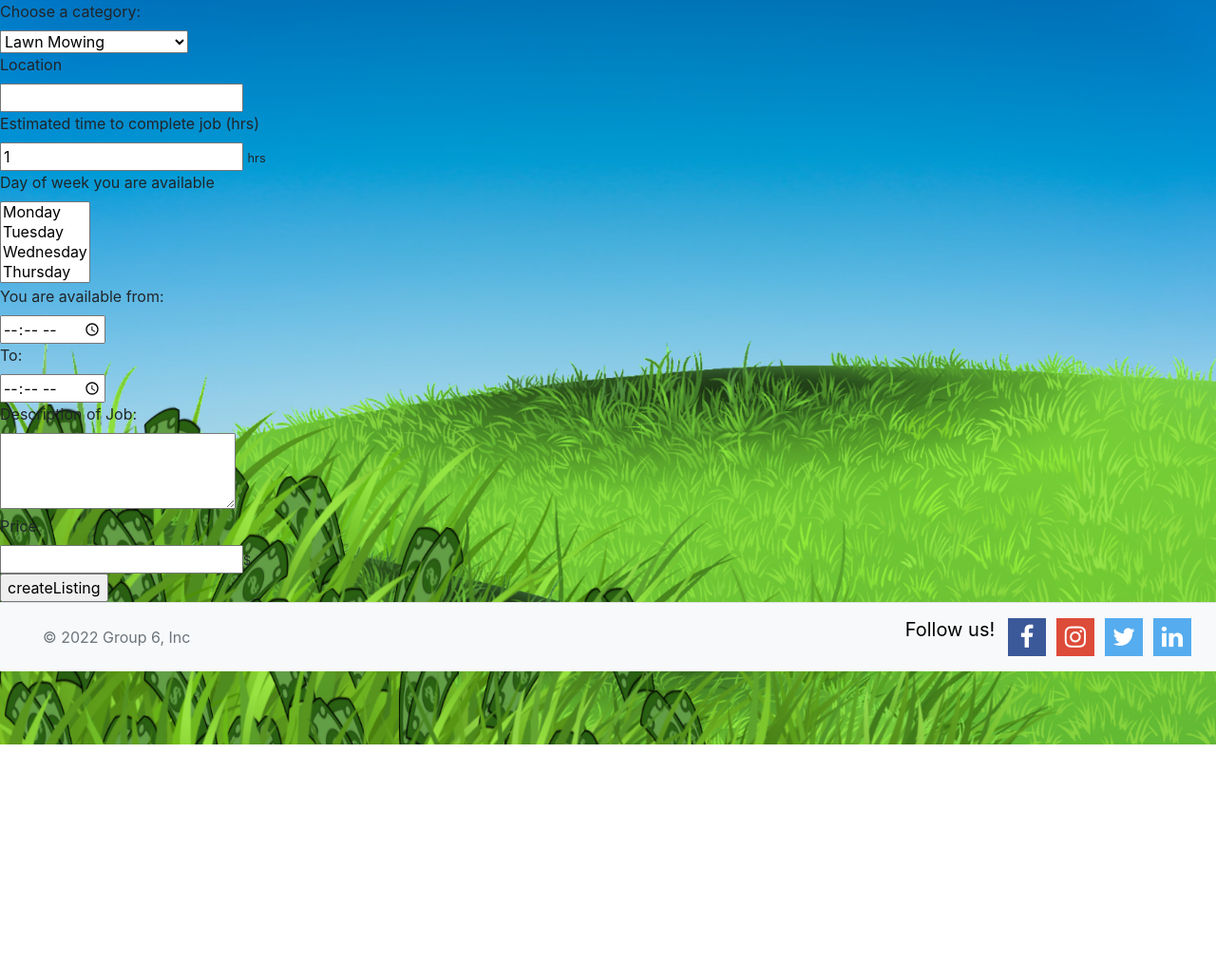
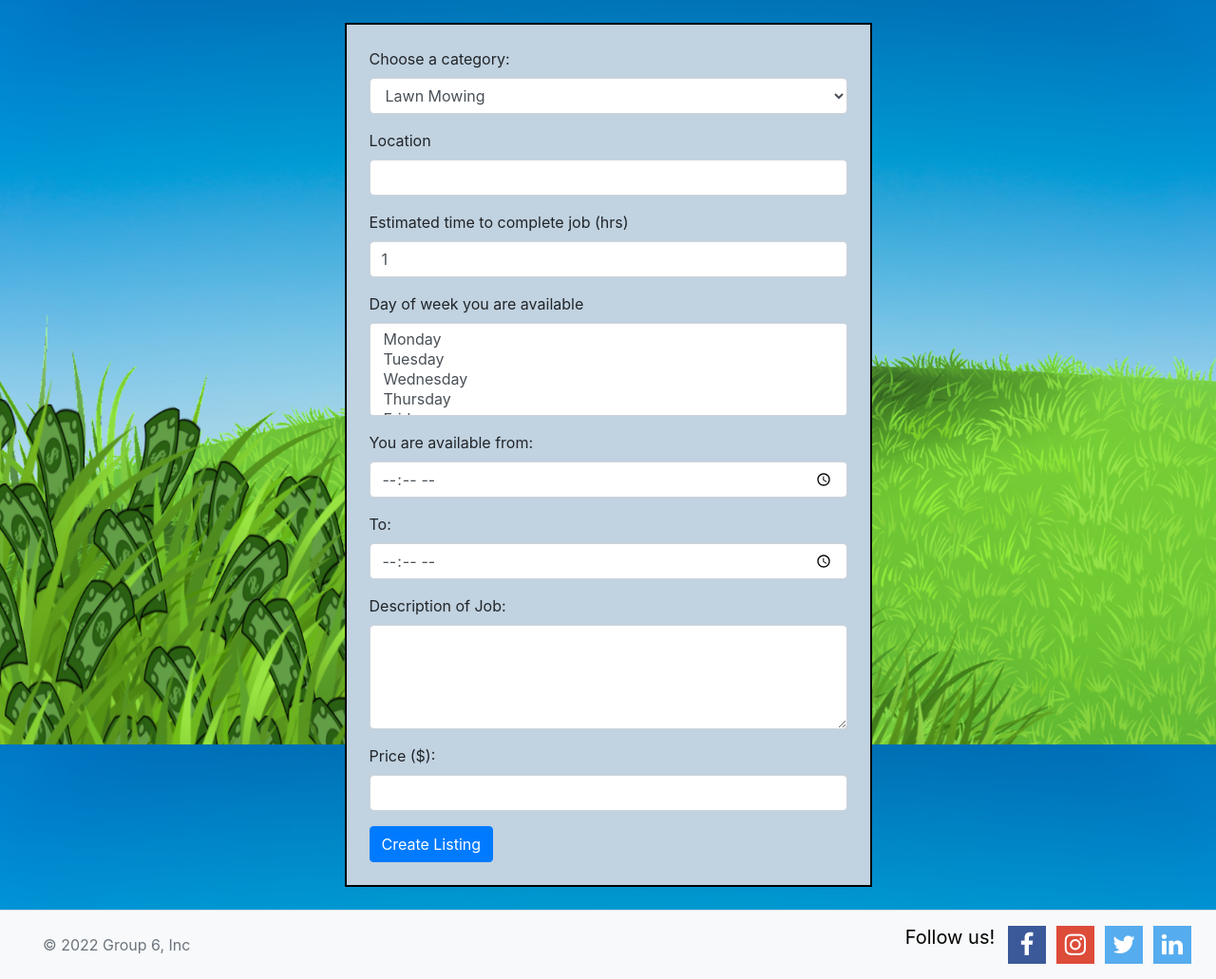
Before and after one commit to andrewObrien98/6-CS3450, a Django app: template app/cs3450/moneyLawndering/templates/moneyLawndering/createListing.html in a window 1280 px wide. Shown: the part 16-1047 px from the top of the page at 95% size. Before the commit the page ends 800 px from the top, so only its background shows below. Run offline with Django 4.2, Linux system fonts and the light colour scheme; the template is opened without the code that fills it: values that come from a table or form of the project are taken from there, others are empty; data comes from the database, SQL or seed files in the repository; some libraries are stand-ins or nearby versions.

Commit message:
Styled the new listing page

```diff
--- a/app/cs3450/moneyLawndering/static/moneyLawndering/style.css
+++ b/app/cs3450/moneyLawndering/static/moneyLawndering/style.css
@@ -193,6 +193,19 @@
     flex: 1;
 }
 
+.backgroundBox {
+    padding-top: 3vh;
+    padding-bottom: 3vh;
+    padding-right: 3vh;
+    padding-left: 3vh;
+    margin-top: 3vh;
+    margin-bottom: 3vh;
+    margin-right: 3vh;
+    margin-left: 3vh;
+    background-color: #c1d2e0;
+    border: 2px solid black;
+}
+
 .centered {
   justify-content: center;
   align-items: center;
--- a/app/cs3450/moneyLawndering/templates/moneyLawndering/createListing.html
+++ b/app/cs3450/moneyLawndering/templates/moneyLawndering/createListing.html
@@ -27,26 +27,33 @@
             {% endif %}
         </div>
     </header>
-    <div class="listingInfo">
+    <div class="container d-flex justify-content-center">
+        <div class="w-50 backgroundBox">
             <form action="{% url 'moneyLawndering:newListing' %}" method="post">
                 {% csrf_token %}
                 {{ form }}
-            <label for="category">Choose a category:</label><br>
-            <select name="category" id="category">
+                <div class="form-group">
+                    <label for="category" class="form-label">Choose a category:</label>
+                    <select name="category" id="category" class="form-control">
                        {% for category in categories%}
                          <option value={{category.type}}> {{category.type}}</option>
                        {% endfor %}
-            </select><br>
+                    </select>
+                </div>
 
-            <label for="location">Location</label><br>
-            <input type="text" name="location" id="location" value="{{user.address}}"><br>
+                <div class="form-group">
+                    <label for="location" class="form-label">Location</label>
+                    <input type="text" name="location" id="location" class="form-control" value="{{user.address}}">
+                </div>
 
-            <label for="time_est">Estimated time to complete job (hrs)</label><br>
-            <input type="number" name="time_est" id="time_est" value=1>
-            <small> hrs</small><br>
+                <div class="form-group">
+                    <label for="time_est" class="form-label">Estimated time to complete job (hrs)</label>
+                    <input type="number" name="time_est" id="time_est" class="form-control" value=1>
+                </div>
 
-            <label for="dayOfWeek">Day of week you are available</label><br>
-            <select name="dayOfWeek" id="dayOfWeek" multiple>
+                <div class="form-group">
+                    <label for="dayOfWeek" class="form-label">Day of week you are available</label>
+                    <select name="dayOfWeek" id="dayOfWeek" class="form-control" multiple>
                       <option value="monday">Monday</option>
                       <option value="tuesday">Tuesday</option>
                       <option value="wednesday">Wednesday</option>
@@ -54,24 +61,34 @@
                       <option value="friday">Friday</option>
                       <option value="saturday">Satuday</option>
                       <option value="sunday">Sunday</option>
-            </select><br>
+                    </select>
+                </div>
 
-            <label for="startTime">You are available from: </label><br>
-            <input type="time" id="startTime" name="startTime"
-               min="07:00:00" max="20:00:00" required><br>
+                <div class="form-group">
+                    <label for="startTime" class="form-label">You are available from: </label>
+                    <input type="time" id="startTime" class="form-control" name="startTime"
+                       min="07:00:00" max="20:00:00" required>
+                </div>
 
-            <label for="endTime">To: </label><br>
-            <input type="time" id="endTime" name="endTime"
-               min="07:00:00" max="20:00:00" required><br>
+                <div class="form-group">
+                    <label for="endTime" class="form-label">To: </label>
+                    <input type="time" id="endTime" class="form-control" name="endTime"
+                       min="07:00:00" max="20:00:00" required>
+                </div>
 
-            <label for="description">Description of Job:</label><br>
-            <textarea id="description" name="description" rows="4" cols="50"></textarea> <br>
+                <div class="form-group">
+                    <label for="description" class="form-label">Description of Job:</label>
+                    <textarea id="description" class="form-control" name="description" rows="4" cols="50"></textarea>
+                </div>
 
-            <label for="price">Price</label><br>
-            <input type="number" name="price" id="price"><small>$</small><br>
+                <div class="form-group">
+                    <label for="price" class="form-label">Price ($):</label>
+                    <input type="number" name="price" id="price" class="form-control">
+                </div>
 
-            <input type="submit" value="createListing">
+                <input type="submit" class="btn btn-primary" value="Create Listing">
             </form>
+        </div>
     </div>
     <footer class="d-flex flex-wrap justify-content-between align-items-center py-3 border-top bg-light">
         <div class="col-md-4 d-flex align-items-center">
```
Lines whose indentation alone changed are shown as unchanged.
